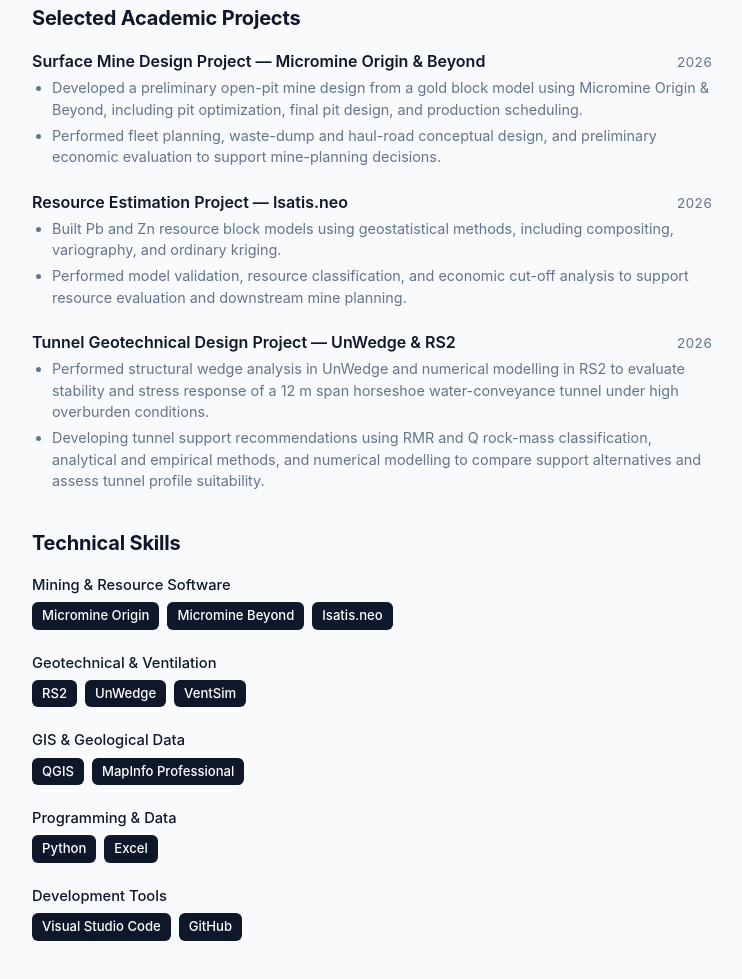
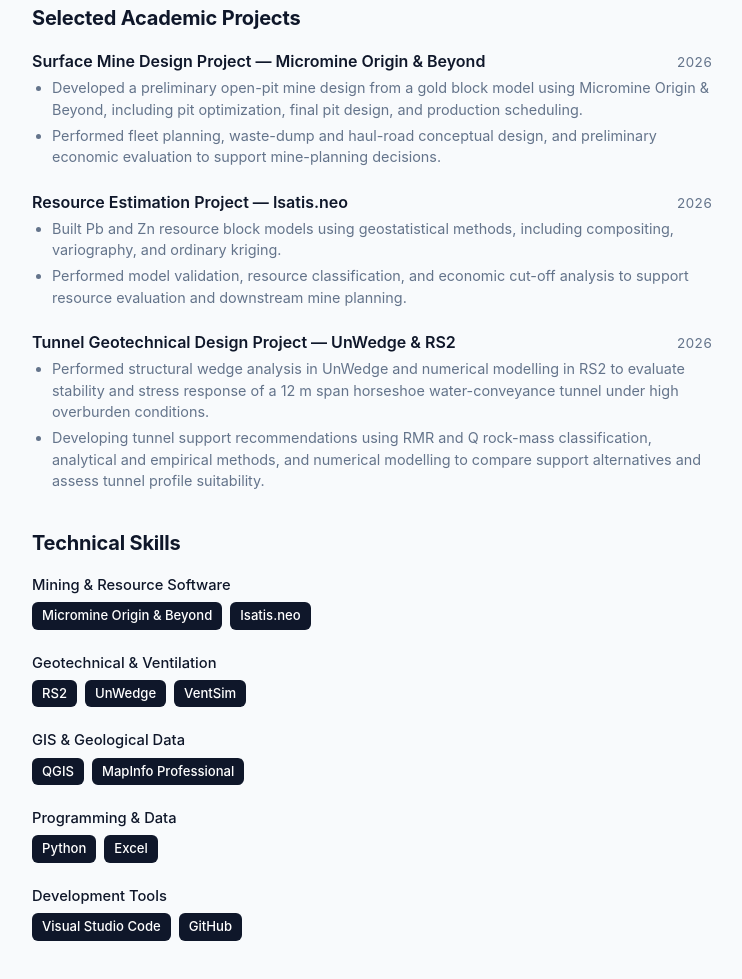
Before and after one commit to rkhm-rm/resume, a plain HTML site: page index.html in a window 1280 px wide. Shown: the part 1494-2473 px from the top of the page, without its empty margins (268-1010 px from the left). Drawn offline with Linux system fonts and the light colour scheme.

Commit message:
Update skill tags in index.html

```diff
--- a/index.html
+++ b/index.html
@@ -1200,11 +1200,7 @@
         <div class="skills-list">
 
           <span class="skill-tag">
-            Micromine Origin
-          </span>
-
-          <span class="skill-tag">
-            Micromine Beyond
+            Micromine Origin &amp; Beyond
           </span>
 
           <span class="skill-tag">
```
